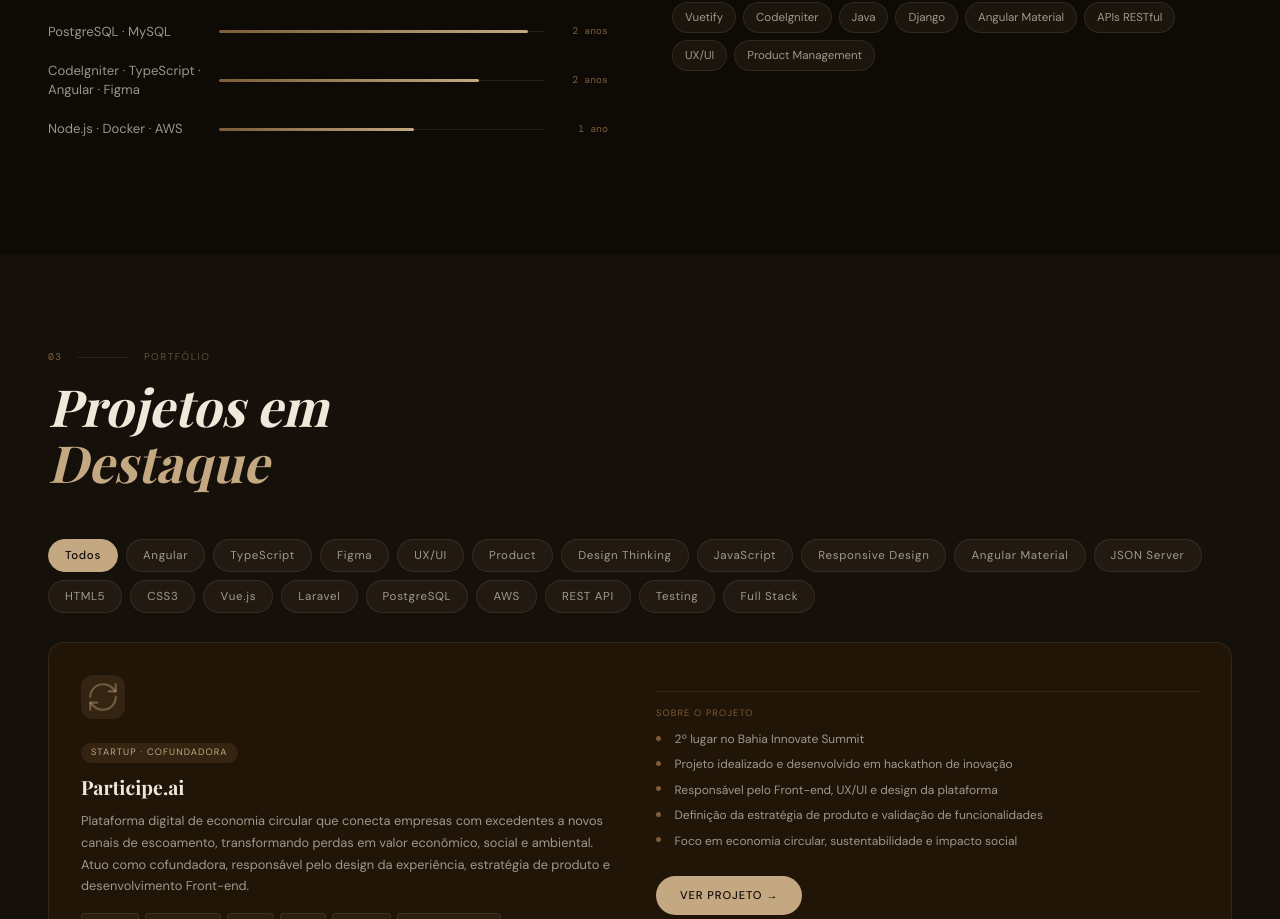
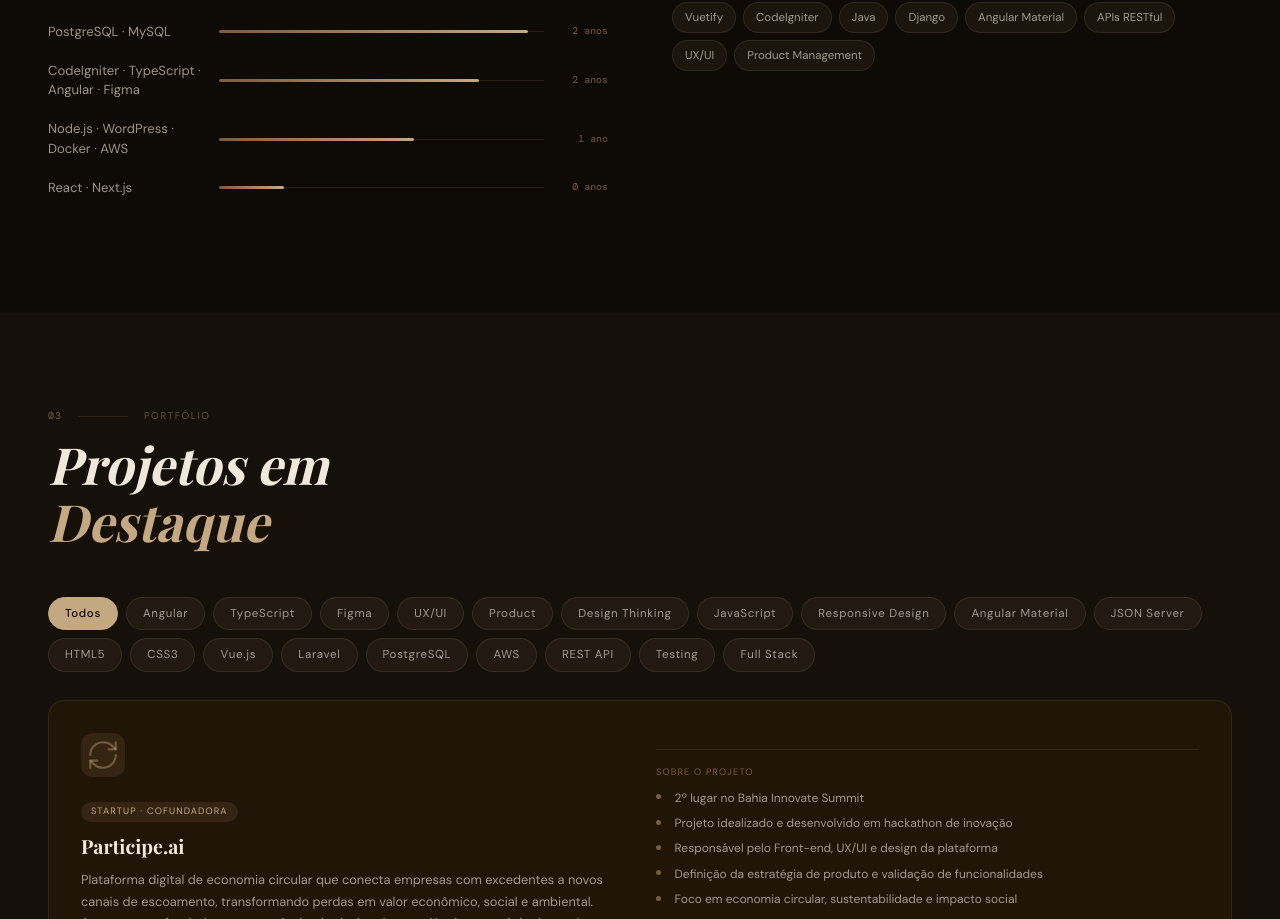
Before and after one commit to VeronicaVilas/portfolio-veronica, a Next.js app: page / in a window 1280 px wide. Shown: the part 3781-4700 px from the top of the page. Built offline with nearby package versions, Linux system fonts and the light colour scheme.

Commit message:
fix: Corrects resume and skills files.

```diff
--- a/src/data/skills.ts
+++ b/src/data/skills.ts
@@ -13,7 +13,8 @@ export const SKILL_BARS: SkillBar[] = [
     { name: 'PHP · Laravel · Vue.js · HTML · CSS · JS', pct: 95, since: 2023 },
     { name: 'PostgreSQL · MySQL',  pct: 95, since: 2024 },
     { name: 'CodeIgniter · TypeScript · Angular · Figma', pct: 80, since: 2024 },
-    { name: 'Node.js · Docker · AWS', pct: 60, since: 2025 },
+    { name: 'Node.js · WordPress · Docker · AWS', pct: 60, since: 2025 },
+    { name: 'React · Next.js', pct: 20, since: 2026 },
 ]
 
 export const SKILL_PILLS: SkillPill[] = [
```
Also changed, not shown: 1 other file (tests, documents, lock files or other folders).
